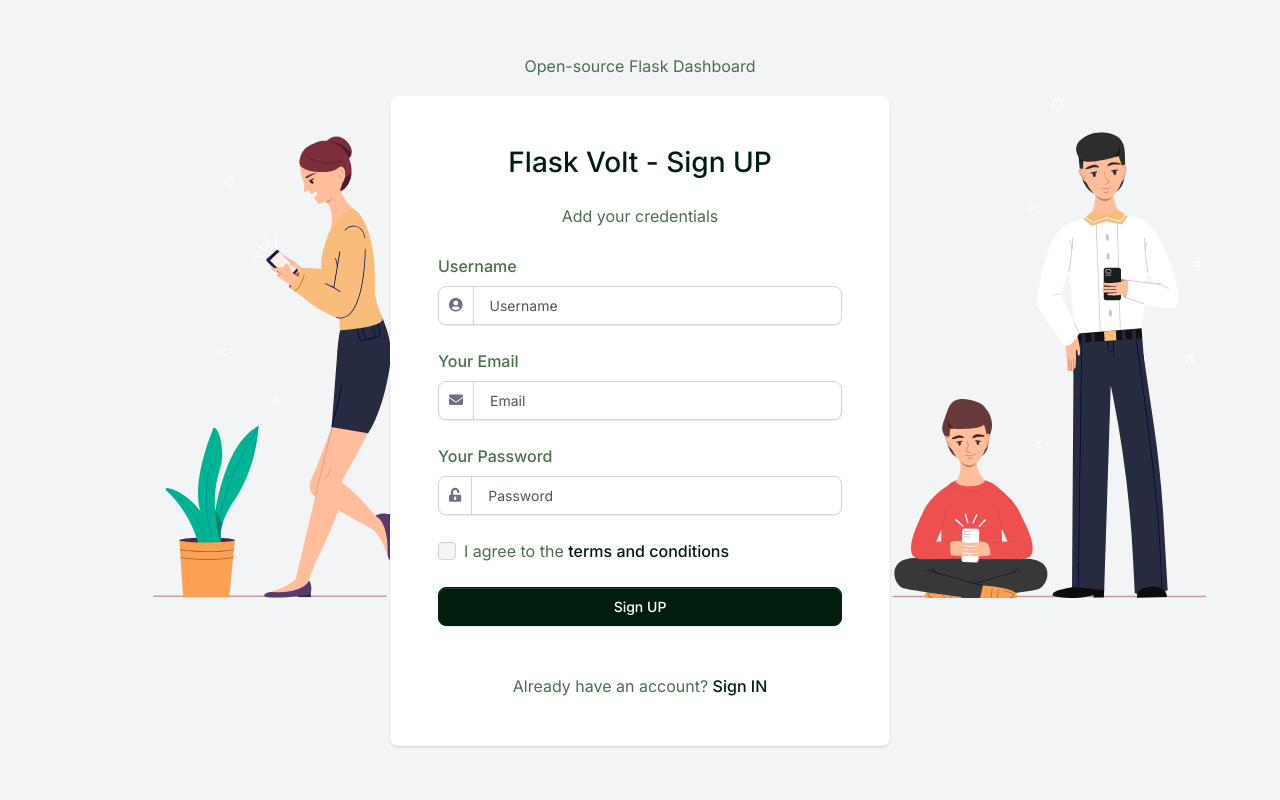
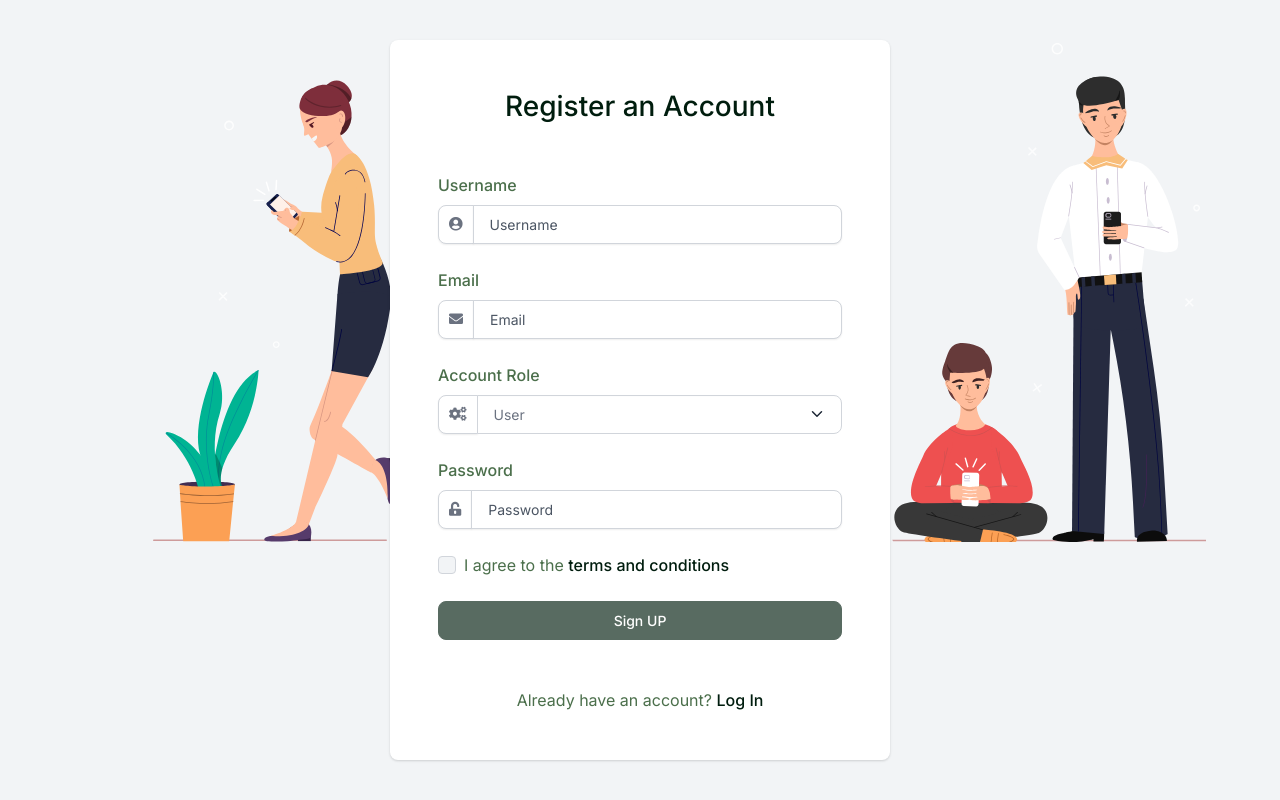
Before and after one commit to Ronnie5562/eco-track, a Flask app: page /register in a window 1280 px wide. Run offline with Flask 3, Linux system fonts and the light colour scheme; parts of the project's set-up code (start-up, migrations or seed data) failed here and were passed over; some libraries are stand-ins or nearby versions.

Commit message:
Latest changes

```diff
--- a/apps/__init__.py
+++ b/apps/__init__.py
@@ -1,3 +1,4 @@
+import os
 from flask import Flask
 from flask_login import LoginManager
 from flask_sqlalchemy import SQLAlchemy
@@ -40,15 +41,11 @@
     def shutdown_session(exception=None):
         db.session.remove()
 
-from apps.authentication.oauth import github_blueprint
 
 def create_app(config):
     app = Flask(__name__)
     app.config.from_object(config)
     register_extensions(app)
-
-    app.register_blueprint(github_blueprint, url_prefix="/login")
-
     register_blueprints(app)
     configure_database(app)
     return app
--- a/apps/authentication/forms.py
+++ b/apps/authentication/forms.py
@@ -1,5 +1,5 @@
 from flask_wtf import FlaskForm
-from wtforms import StringField, PasswordField
+from wtforms import StringField, PasswordField, SelectField
 from wtforms.validators import Email, DataRequired
 
 # login and registration
@@ -21,6 +21,13 @@
     email = StringField('Email',
                       id='email_create',
                       validators=[DataRequired(), Email()])
+    role = SelectField('Role',
+                    id='role_create',
+                    choices=[
+                        ('user', 'User'),
+                        ('wc_service','Waste Collection Service')
+                    ],
+                    validators=[DataRequired()])
     password = PasswordField('Password',
                              id='pwd_create',
                              validators=[DataRequired()])
--- a/apps/authentication/models.py
+++ b/apps/authentication/models.py
@@ -1,40 +1,54 @@
+import enum
 from flask_login import UserMixin
+from sqlalchemy import Enum
+from apps import db, login_manager
+from apps.authentication.util import hash_pass
 
-from sqlalchemy.orm import relationship
-from flask_dance.consumer.storage.sqla import OAuthConsumerMixin
 
-from apps import db, login_manager
+class RoleEnum(enum.Enum):
+    user = "user"
+    wc_service = "wc_service"
+    admin = "admin"
 
-from apps.authentication.util import hash_pass
 
 class Users(db.Model, UserMixin):
 
     __tablename__ = 'Users'
 
-    # General Information
-    id            = db.Column(db.Integer, primary_key=True)
-    username      = db.Column(db.String(64), unique=True)
-    email         = db.Column(db.String(64), unique=True)
-    password      = db.Column(db.LargeBinary)
+    # Authentication Fields
+    id = db.Column(db.Integer, primary_key=True)
+    username = db.Column(db.String(64), unique=True)
+    email = db.Column(db.String(64), unique=True)
+    password = db.Column(db.LargeBinary)
 
-    oauth_github  = db.Column(db.String(100), nullable=True)
+    # Profile Fields
+    firstname = db.Column(db.String(64), nullable=True)
+    lastname = db.Column(db.String(64), nullable=True)
+    phone = db.Column(db.String(20), nullable=True)
+    address = db.Column(db.String(128), nullable=True)
+    city = db.Column(db.String(64), nullable=True)
+    state = db.Column(db.String(32), nullable=True)
+    zip_code = db.Column(db.String(10), nullable=True)
+
+    # Role Field with Choices
+    role = db.Column(Enum(RoleEnum), nullable=False, default=RoleEnum.user)
 
     def __init__(self, **kwargs):
         for property, value in kwargs.items():
-            # depending on whether value is an iterable or not, we must
-            # unpack it's value (when **kwargs is request.form, some values
-            # will be a 1-element list)
             if hasattr(value, '__iter__') and not isinstance(value, str):
-                # the ,= unpack of a singleton fails PEP8 (travis flake8 test)
                 value = value[0]
 
             if property == 'password':
-                value = hash_pass(value)  # we need bytes here (not plain str)
+                value = hash_pass(value)
 
             setattr(self, property, value)
 
     def __repr__(self):
         return str(self.username)
+
+    def __str__(self):
+        return str(self.username)
+
 
 @login_manager.user_loader
 def user_loader(id):
@@ -46,7 +60,3 @@
     username = request.form.get('username')
     user = Users.query.filter_by(username=username).first()
     return user if user else None
-
-class OAuth(OAuthConsumerMixin, db.Model):
-    user_id = db.Column(db.Integer, db.ForeignKey("Users.id", ondelete="cascade"), nullable=False)
-    user = db.relationship(Users)
--- a/apps/authentication/routes.py
+++ b/apps/authentication/routes.py
@@ -19,16 +19,6 @@
     return redirect(url_for('authentication_blueprint.login'))
 
 # Login & Registration
-
-@blueprint.route("/github")
-def login_github():
-    """ Github login """
-    if not github.authorized:
-        return redirect(url_for("github.login"))
-
-    res = github.get("/user")
-    return redirect(url_for('home_blueprint.index'))
-
 @blueprint.route('/login', methods=['GET', 'POST'])
 def login():
     login_form = LoginForm(request.form)
--- a/apps/templates/accounts/register.html
+++ b/apps/templates/accounts/register.html
@@ -1,31 +1,32 @@
 {% extends "layouts/base-fullscreen.html" %}
 
-{% block title %} Sign UP {% endblock %}
+{% block title %} Register {% endblock %}
 
-<!-- Specific Page CSS goes HERE  -->
-{% block stylesheets %}{% endblock stylesheets %}
+{% block stylesheets %}
+<style>
+    #signup-btn[disabled] {
+        cursor: not-allowed;
+    }
+</style>
+{% endblock stylesheets %}
 
 {% block content %}
 
 <main>
     <section class="vh-lg-100 mt-5 mt-lg-0 bg-soft d-flex align-items-center">
         <div class="container">
-                <p class="text-center">
-                    Open-source Flask Dashboard
-                </p>
-                <div class="row justify-content-center form-bg-image" data-background-lg="{{ config.ASSETS_ROOT }}/img/illustrations/signin.svg">
+            <div class="row justify-content-center form-bg-image"
+                data-background-lg="{{ config.ASSETS_ROOT }}/img/illustrations/signin.svg">
                 <div class="col-12 d-flex align-items-center justify-content-center">
                     <div class="bg-white shadow border-0 rounded border-light p-4 p-lg-5 w-100 fmxw-500">
                         <div class="text-center text-md-center mb-4 mt-md-0">
                             <h1 class="mb-0 h3">
-                                    Flask Volt - Sign UP
+                                Register an Account
                             </h1>
                             <br />
                             <p>
                                 {% if msg %}
                                 {{ msg | safe }}
-                                    {% else %}
-                                        Add your credentials
                                 {% endif %}
                             </p>
                         </div>
@@ -34,17 +35,17 @@
 
                         <div class="d-grid">
                             <a href="{{ url_for('authentication_blueprint.login') }}"
-                                       class="btn btn-gray-800">Sign IN</a>
+                                class="btn btn-gray-800">Log In</a>
                         </div>
 
                         {% else %}
 
-                                <form method="post" action="" class="mt-4">
+                        <form method="post" action="" class="mt-4" id="signup-form">
 
                             {{ form.hidden_tag() }}
 
                             <div class="form-group mb-4">
-                                        <label for="email">Username</label>
+                                <label for="username">Username</label>
                                 <div class="input-group">
                                     <span class="input-group-text" id="basic-addon1">
                                         <span class="fas fa-user-circle"></span>
@@ -53,9 +54,8 @@
                                 </div>
                             </div>
 
-                                    <!-- Form -->
                             <div class="form-group mb-4">
-                                        <label for="email">Your Email</label>
+                                <label for="email">Email</label>
                                 <div class="input-group">
                                     <span class="input-group-text" id="basic-addon1">
                                         <span class="fas fa-envelope"></span>
@@ -63,11 +63,20 @@
                                     {{ form.email(placeholder="Email", class="input form-control", type="email") }}
                                 </div>
                             </div>
-                                    <!-- End of Form -->
+
+                            <div class="form-group mb-4">
+                                <label for="role">Account Role</label>
+                                <div class="input-group">
+                                    <span class="input-group-text" id="basic-addon1">
+                                        <span class="fas fa-cogs"></span>
+                                    </span>
+                                    {{ form.role(class="form-select") }}
+                                </div>
+                            </div>
+
                             <div class="form-group">
-                                        <!-- Form -->
                                 <div class="form-group mb-4">
-                                            <label for="password">Your Password</label>
+                                    <label for="password">Password</label>
                                     <div class="input-group">
                                         <span class="input-group-text" id="basic-addon2">
                                             <span class="fas fa-unlock-alt"></span>
@@ -75,27 +84,37 @@
                                         {{ form.password(placeholder="Password", class="form-control", type="password") }}
                                     </div>
                                 </div>
-                                        <!-- End of Form -->
                                 <div class="mb-4">
                                     <div class="form-check">
-                                                <input class="form-check-input" type="checkbox" value="" id="remember">
-                                                <label class="form-check-label fw-normal mb-0" for="remember">
+                                        <input class="form-check-input" type="checkbox" value="" id="terms-checkbox">
+                                        <label class="form-check-label fw-normal mb-0" for="terms-checkbox">
                                             I agree to the <a href="#" class="fw-bold">terms and conditions</a>
                                         </label>
                                     </div>
                                 </div>
                             </div>
                             <div class="d-grid">
-                                        <button type="submit" name="register" class="btn btn-gray-800">Sign UP</button>
+                                <button type="submit" name="register" class="btn btn-gray-800" id="signup-btn" disabled>Sign UP</button>
                             </div>
                         </form>
                         <br />
                         <div class="d-flex justify-content-center align-items-center mt-4">
                             <span class="fw-normal">
                                 Already have an account?
-                                        <a href="{{ url_for('authentication_blueprint.login') }}" class="fw-bold">Sign IN</a>
+                                <a href="{{ url_for('authentication_blueprint.login') }}" class="fw-bold">Log In</a>
                             </span>
                         </div>
+
+                        <script>
+                            document.addEventListener('DOMContentLoaded', function () {
+                                var termsCheckbox = document.getElementById('terms-checkbox');
+                                var signupBtn = document.getElementById('signup-btn');
+
+                                termsCheckbox.addEventListener('change', function () {
+                                    signupBtn.disabled = !this.checked;
+                                });
+                            });
+                        </script>
 
                         {% endif %}
 
@@ -108,5 +127,4 @@
 
 {% endblock content %}
 
-<!-- Specific Page JS goes HERE  -->
 {% block javascripts %}{% endblock javascripts %}
```
Also changed, not shown: apps/authentication/oauth.py (deleted, +0 -51 lines). Lines whose indentation alone changed are shown as unchanged.
